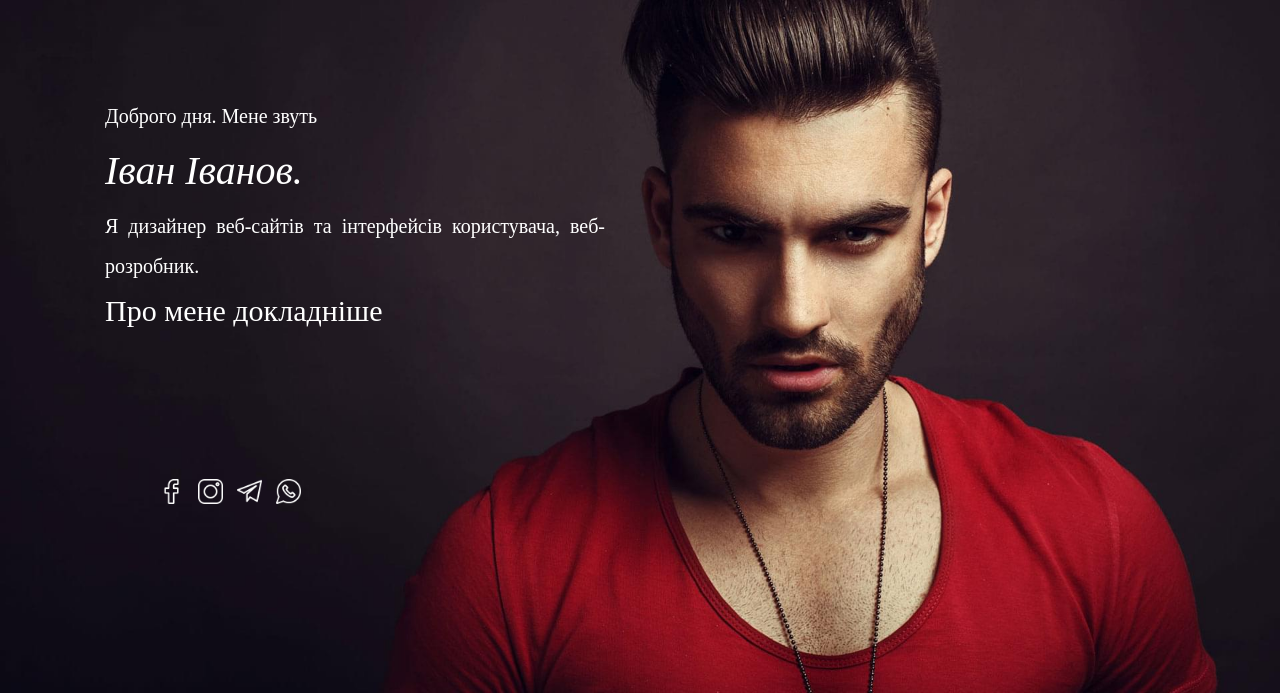
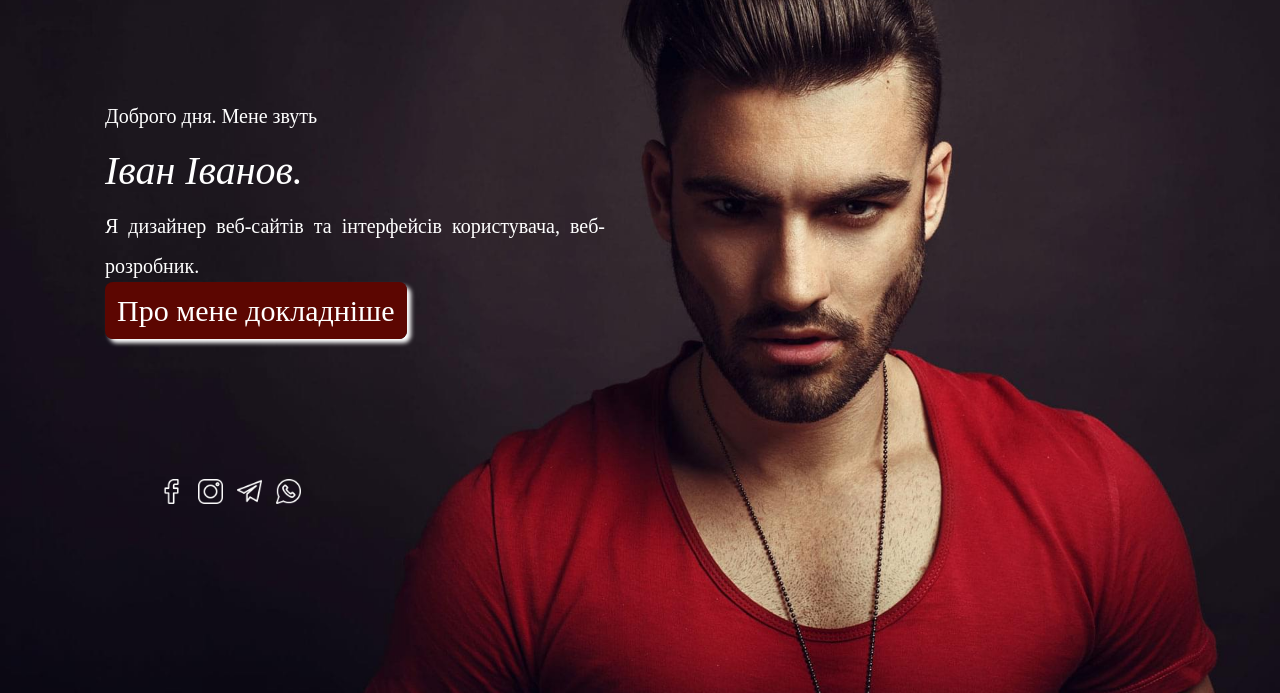
Before and after one commit to schedriy1989/IT-Banda, a plain HTML site: page main.html in a window 1280 px wide. Shown: the part 107-800 px from the top of the page. Drawn offline with Linux system fonts and the light colour scheme.

Commit message:
стилизировала кнопку на главном экране

```diff
--- a/css/style.css
+++ b/css/style.css
@@ -177,8 +177,9 @@
   transform: rotate(90deg);
 }
 #menu__toggle:checked ~ .menu__box {
-  visibility: visible;
-      right: 0;
+	box-shadow: none;
+  	visibility: visible;
+	right: 0;
 }
 
 
@@ -238,9 +239,12 @@ body {
 }
 
 #main-body {
-	background-image: url(../img/mein-bg.jpg);
+	/*background-image: url(../img/mein-bg.jpg);
 	background-size: cover;
-    background-repeat: no-repeat;
+    background-repeat: no-repeat;*/
+
+	/*---фоновая картинка на всю ширину экрана + по центру---*/
+	background: url(../img/mein-bg.jpg) center center/cover no-repeat fixed #000;
 }
 
 .main {
@@ -291,11 +295,18 @@ ul {
 	text-decoration: none;
   	color: #ffffff;
 	margin: 0;
-	padding-left: 50px;
+	/*padding-left: 50px;*/
 	font-weight: 500;
 	font-size: 30px;
 	line-height: 50px;
 	text-align: justify;
+	/*---немного стилизировала кнопку---*/
+	background-color: #5C0601;
+    padding: 0;
+    margin-left: 50px;
+    padding: 12px;
+    border-radius: 8px;
+    box-shadow: 4px 4px 4px 0px rgb(255 255 255);
 }
 
 .hello a:hover, a :focus {
```
